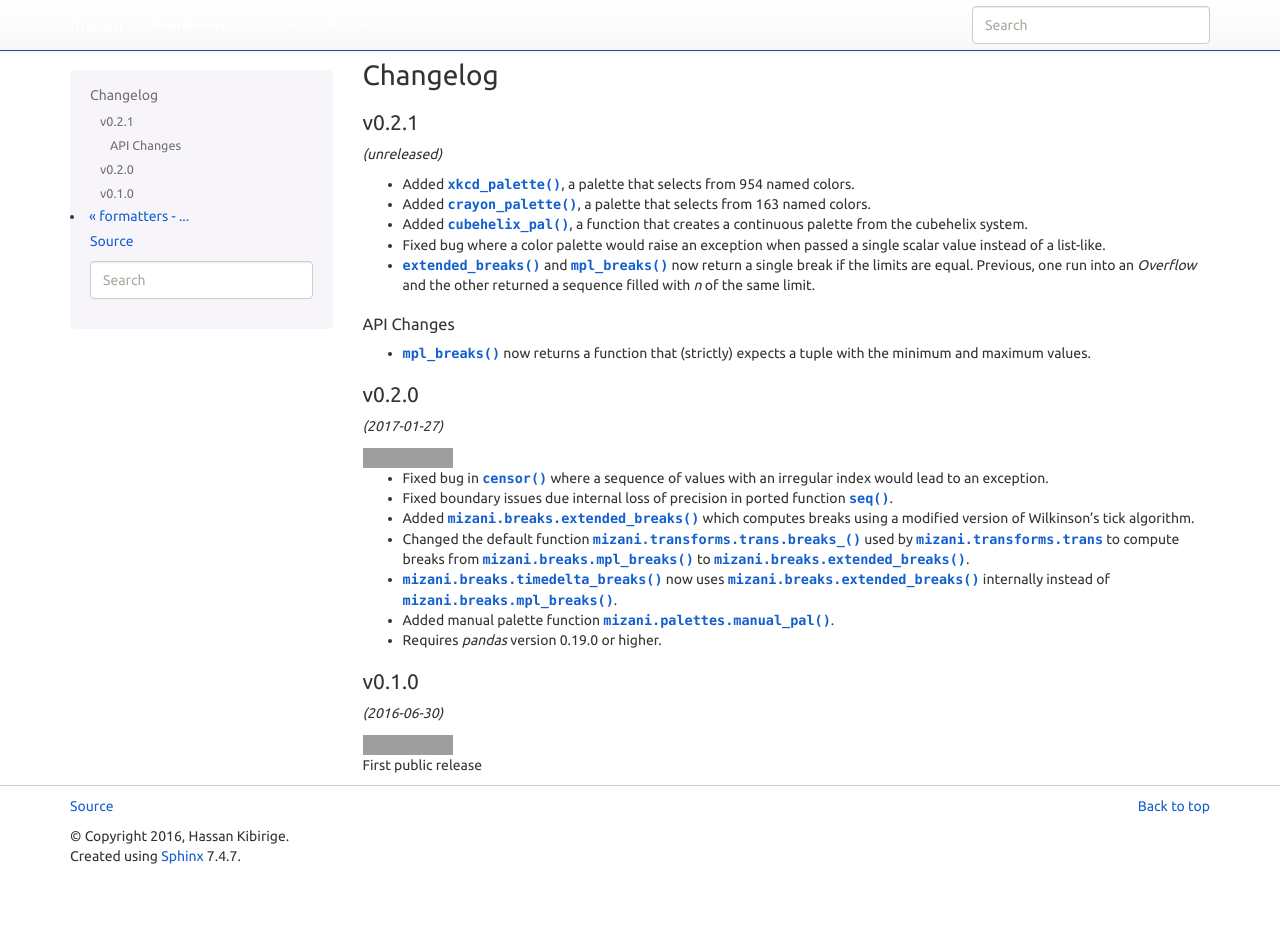
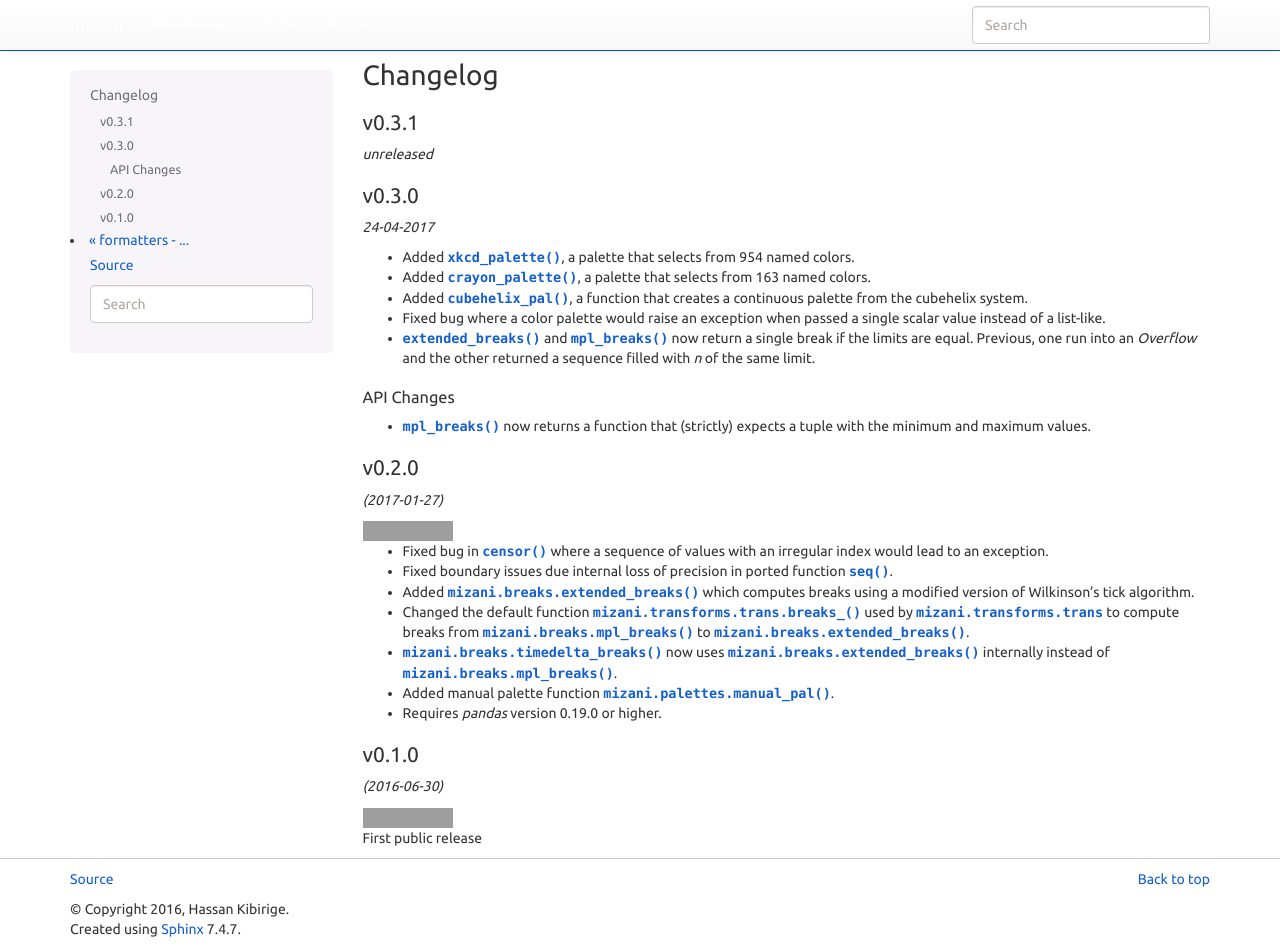
Before and after one commit to has2k1/mizani, a Sphinx documentation site: the page built from doc/changelog.rst, in a window 1280 px wide and 949 px high. Built offline with Sphinx 7.4.7, drawn with Linux system fonts in a browser that asks for light colours; nearby versions of some CDN libraries; library files that are not in the unit come from our copies; pages that are not in the unit, such as notebooks, are missing from menus; grey boxes are pictures that could not be loaded.

Commit message:
Prepare changelog for release

```diff
--- a/doc/changelog.rst
+++ b/doc/changelog.rst
@@ -1,9 +1,13 @@
 Changelog
 =========
 
-v0.2.1
+v0.3.1
 ------
-*(unreleased)*
+*unreleased*
+
+v0.3.0
+------
+*24-04-2017*
 
 - Added :func:`~mizani.palettes.xkcd_palette`, a palette that
   selects from 954 named colors.
@@ -21,7 +25,6 @@ v0.2.1
   :func:`~mizani.breaks.mpl_breaks` now return a single break if
   the limits are equal. Previous, one run into an *Overflow* and
   the other returned a sequence filled with *n* of the same limit.
-
 
 API Changes
 ***********
```
Also changed, not shown: 1 other file.
